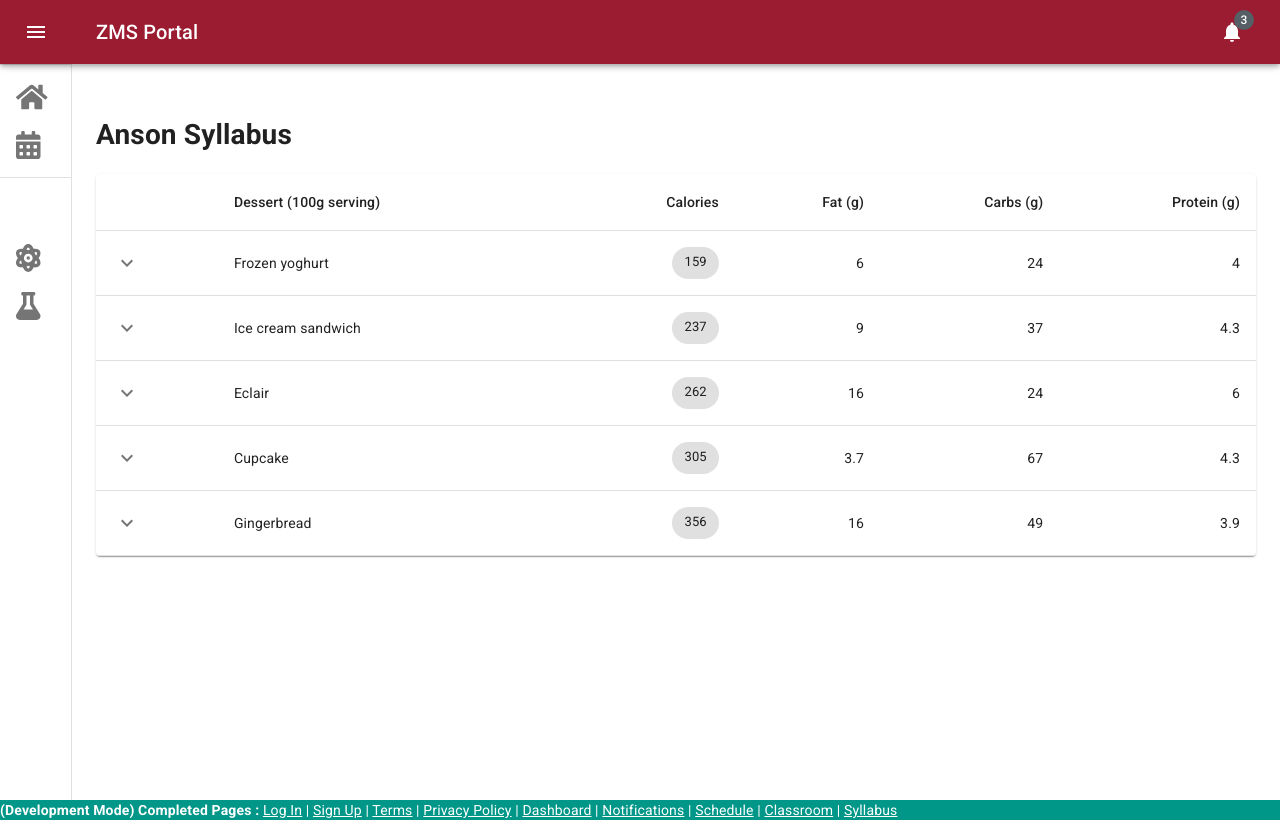
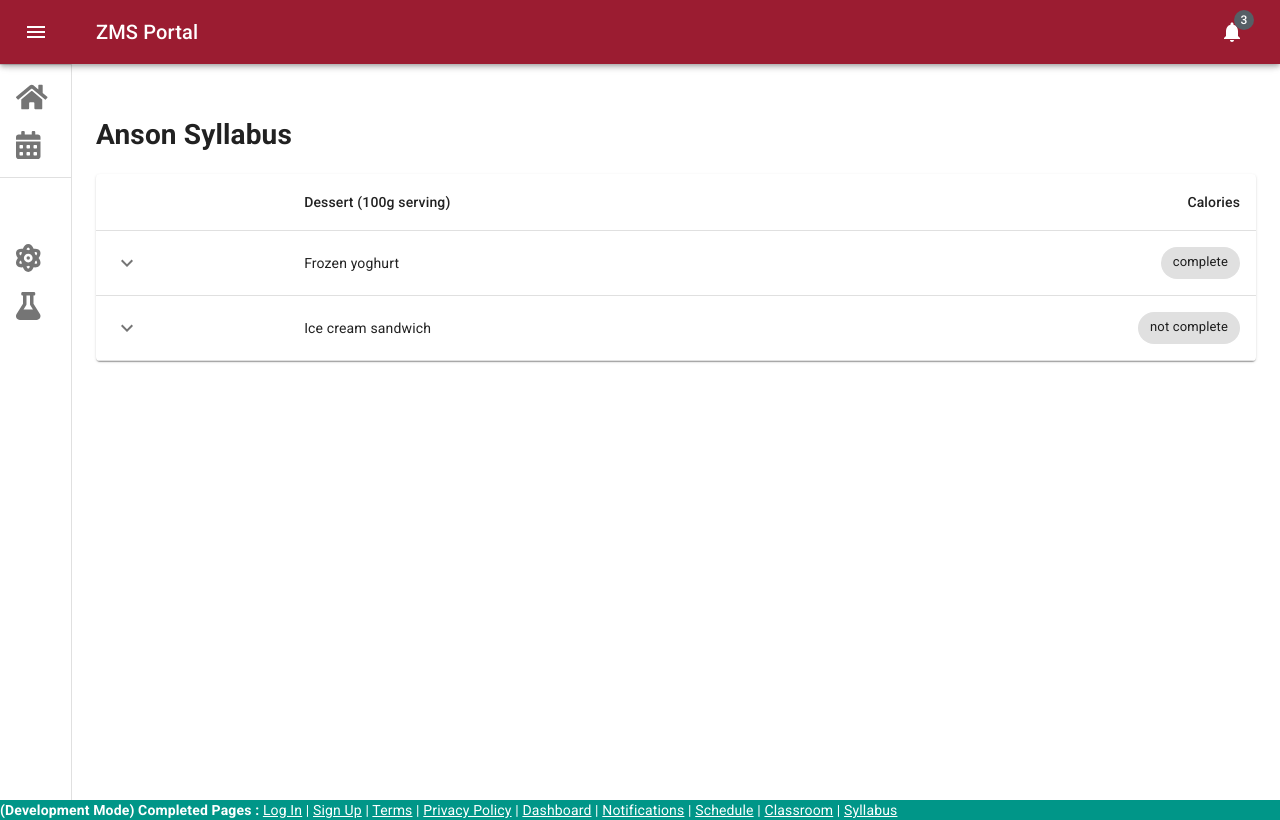
Before and after one commit to Pi-31415/ZMS_Portal, a React (Create React App) app: page /portal/syllabus/anson in a window 1280 px wide. Built offline with nearby package versions, Linux system fonts and the light colour scheme.

Commit message:
anson table

```diff
--- a/src/Anson/syllabustable.js
+++ b/src/Anson/syllabustable.js
@@ -24,14 +24,10 @@ const useRowStyles = makeStyles({
   },
 });
 
-function createData(name, calories, fat, carbs, protein, price) {
+function createData(name, calories) {
   return {
     name,
     calories,
-    fat,
-    carbs,
-    protein,
-    price,
     history: [
       { date: '2020-01-05', customerId: '11091700', amount: 3 },
       { date: '2020-01-02', customerId: 'Anonymous', amount: 1 },
@@ -56,9 +52,6 @@ function Row(props) {
           {row.name}
         </TableCell>
         <TableCell align="right"><Chip label={row.calories} /></TableCell>
-        <TableCell align="right">{row.fat}</TableCell>
-        <TableCell align="right">{row.carbs}</TableCell>
-        <TableCell align="right">{row.protein}</TableCell>
       </TableRow>
       <TableRow>
         <TableCell style={{ paddingBottom: 0, paddingTop: 0 }} colSpan={6}>
@@ -118,11 +111,9 @@ Row.propTypes = {
 };
 
 const rows = [
-  createData('Frozen yoghurt', 159, 6.0, 24, 4.0, 3.99),
-  createData('Ice cream sandwich', 237, 9.0, 37, 4.3, 4.99),
-  createData('Eclair', 262, 16.0, 24, 6.0, 3.79),
-  createData('Cupcake', 305, 3.7, 67, 4.3, 2.5),
-  createData('Gingerbread', 356, 16.0, 49, 3.9, 1.5),
+  createData('Frozen yoghurt', 'complete'),
+  createData('Ice cream sandwich', 'not complete'),
+
 ];
 
 export default function SyllabusTable() {
@@ -134,9 +125,6 @@ export default function SyllabusTable() {
             <TableCell />
             <TableCell>Dessert (100g serving)</TableCell>
             <TableCell align="right">Calories</TableCell>
-            <TableCell align="right">Fat&nbsp;(g)</TableCell>
-            <TableCell align="right">Carbs&nbsp;(g)</TableCell>
-            <TableCell align="right">Protein&nbsp;(g)</TableCell>
           </TableRow>
         </TableHead>
         <TableBody>
```
